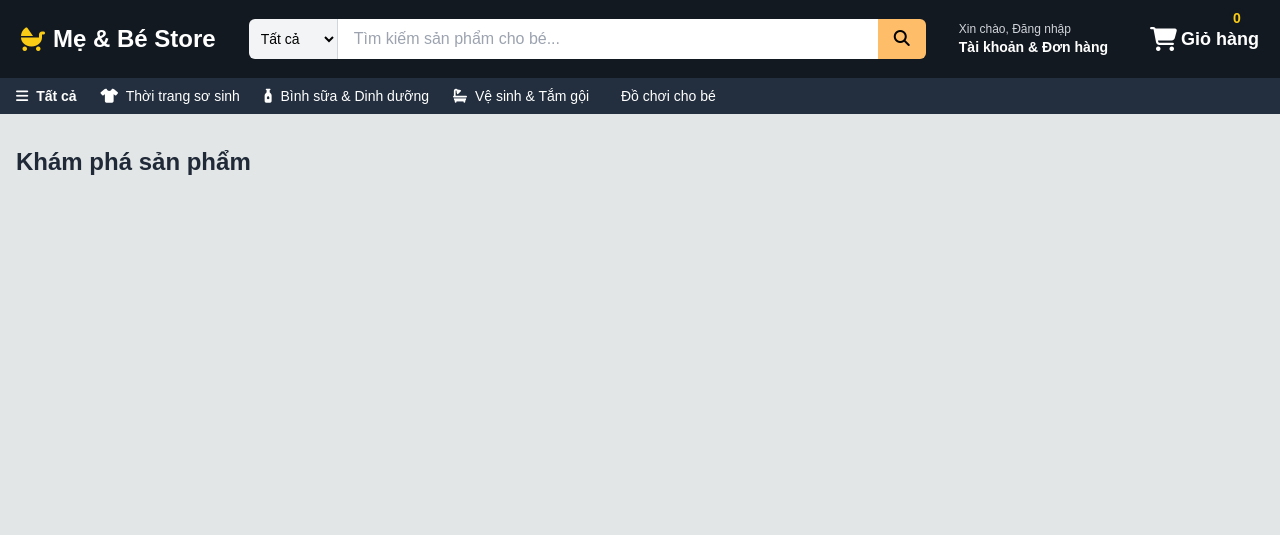
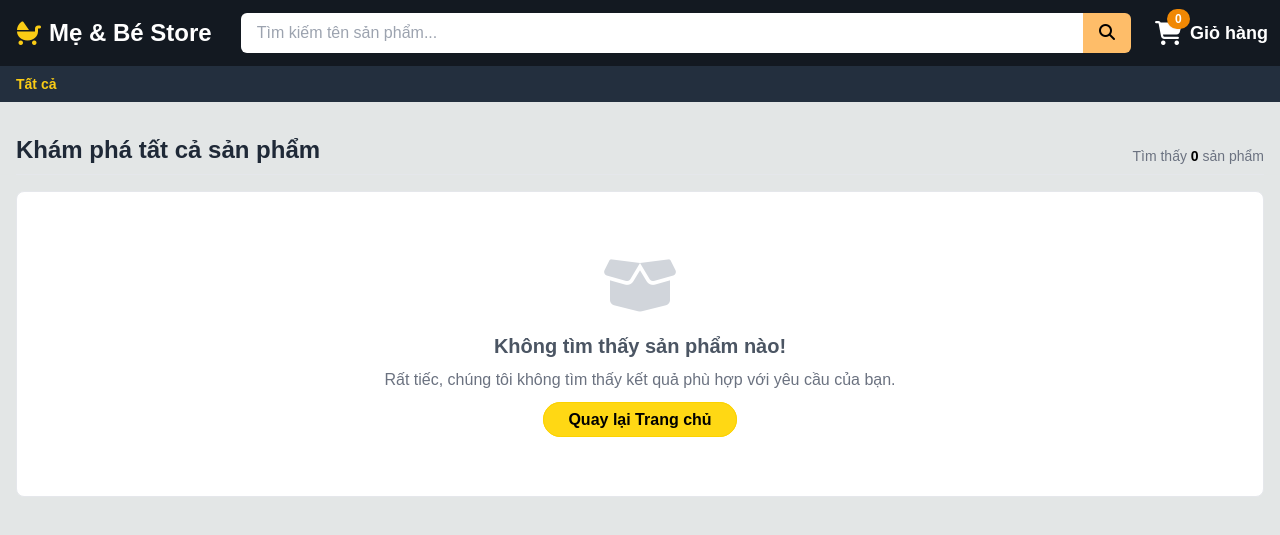
Before and after one commit to Apollo-GHUb/MeVaBeStore, a Flask app: template templates/index.html in a window 1280 px wide. Shown: the top 535 px of the page. Run offline with Flask 3, Linux system fonts and the light colour scheme; the template is opened without the code that fills it, so the values that code supplies are empty; some libraries are stand-ins or nearby versions.

Commit message:
Update index.html

```diff
--- a/templates/index.html
+++ b/templates/index.html
@@ -3,8 +3,7 @@
 
 <head>
     <meta charset="UTF-8">
-    <meta name="viewport" content="width=device-width, initial-scale=1.0">
-    <title>Mẹ và Bé Store - Mua sắm an tâm</title>
+    <title>Mẹ và Bé Store</title>
     <script src="https://cdn.tailwindcss.com"></script>
     <link rel="stylesheet" href="https://cdnjs.cloudflare.com/ajax/libs/font-awesome/6.4.0/css/all.min.css">
     <style>
@@ -12,107 +11,166 @@
             background-color: #E3E6E6;
             font-family: Arial, sans-serif;
         }
-
-        .amazon-nav {
-            background-color: #131921;
-        }
-
-        .amazon-subnav {
-            background-color: #232f3e;
-        }
-
-        .product-card:hover {
-            transform: translateY(-2px);
-            box-shadow: 0 4px 12px rgba(0, 0, 0, 0.15);
-            transition: all 0.2s;
-        }
     </style>
 </head>
 
 <body>
+    <header class="bg-[#131921] text-white p-3 flex justify-between items-center">
+        <a href="/"
+            class="flex items-center space-x-2 font-bold text-2xl hover:border-white border border-transparent p-1 rounded">
+            <i class="fa-solid fa-baby-carriage text-yellow-400"></i><span>Mẹ & Bé Store</span>
+        </a>
 
-    <header class="amazon-nav text-white p-3 flex items-center justify-between">
-        <div
-            class="flex items-center space-x-2 font-bold text-2xl px-2 cursor-pointer border border-transparent hover:border-white p-1 rounded">
-            <i class="fa-solid fa-baby-carriage text-yellow-400"></i>
-            <span>Mẹ & Bé Store</span>
+        <form action="/" method="GET" class="flex-1 mx-6 flex relative">
+            {% if current_cat %}
+            <input type="hidden" name="category" value="{{ current_cat }}">
+            {% endif %}
+
+            <input type="text" name="search" value="{{ search_query or '' }}" placeholder="Tìm kiếm tên sản phẩm..."
+                class="w-full px-4 py-2 text-black outline-none rounded-l-md" required>
+            <button type="submit"
+                class="bg-[#febd69] hover:bg-[#f3a847] px-4 py-2 rounded-r-md text-black transition-colors">
+                <i class="fa-solid fa-magnifying-glass"></i>
+            </button>
+        </form>
+
+        <a href="/cart"
+            class="cursor-pointer font-bold flex items-center text-lg hover:text-yellow-400 relative whitespace-nowrap">
+            <i class="fa-solid fa-cart-shopping text-2xl mr-2"></i>
+            <span id="cart-badge"
+                class="absolute -top-2 left-3 bg-[#f08804] text-white text-xs px-2 py-0.5 rounded-full shadow-sm">0</span>
+            Giỏ hàng
+        </a>
+    </header>
+
+    <nav class="bg-[#232f3e] text-white text-sm px-4 py-2 flex space-x-6 overflow-x-auto">
+        <a href="/" class="font-bold hover:text-yellow-400 {% if not current_cat %}text-yellow-400{% endif %}">Tất
+            cả</a>
+        {% for cat in categories %}
+        <a href="{{ url_for('home', category=cat) }}"
+            class="hover:text-yellow-400 whitespace-nowrap {% if current_cat == cat %}text-yellow-400 font-bold{% endif %}">
+            {{ cat }}
+        </a>
+        {% endfor %}
+    </nav>
+
+    <main class="max-w-[1400px] mx-auto p-4 mt-4">
+
+        <div class="flex justify-between items-end mb-4 border-b pb-2">
+            <h2 class="text-2xl font-bold text-gray-800">
+                {% if search_query %}
+                Kết quả tìm kiếm cho: "{{ search_query }}"
+                {% elif current_cat %}
+                Danh mục: {{ current_cat }}
+                {% else %}
+                Khám phá tất cả sản phẩm
+                {% endif %}
+            </h2>
+            <p class="text-gray-500 text-sm">Tìm thấy <b class="text-black">{{ total_items if total_items else 0 }}</b>
+                sản phẩm</p>
         </div>
 
-        <div class="flex-1 mx-6 flex">
-            <select class="bg-gray-100 text-black px-2 py-2 rounded-l-md text-sm border-r border-gray-300 outline-none">
-                <option>Tất cả</option>
-                <option>Bỉm Tã</option>
-                <option>Sữa Bột</option>
-            </select>
-            <input type="text" placeholder="Tìm kiếm sản phẩm cho bé..."
-                class="w-full px-4 py-2 text-black outline-none">
-            <button class="bg-[#febd69] hover:bg-[#f3a847] px-4 py-2 rounded-r-md text-black">
-                <i class="fa-solid fa-magnifying-glass"></i>
-            </button>
-        </div>
+        {% if products %}
+        <div class="grid grid-cols-1 md:grid-cols-4 lg:grid-cols-5 gap-4">
+            {% for item in products %}
+            <div class="bg-white p-4 rounded-lg flex flex-col justify-between hover:shadow-lg transition">
+                <a href="/product/{{ item.item_id }}" class="block">
+                    <div class="bg-gray-100 h-40 flex items-center justify-center mb-2 rounded">
+                        <i class="fa-solid fa-image text-4xl text-gray-300"></i>
+                    </div>
+                    <h3 class="text-sm font-bold text-blue-800 line-clamp-2 hover:text-orange-600"
+                        title="{{ item.category_l3 }}">
+                        {% if item.brand %}[{{ item.brand }}] {% endif %}{{ item.category_l3 }}
+                    </h3>
+                    <p class="text-lg font-bold text-[#B12704] mt-1">
+                        {% if item.price %}₫ {{ "{:,.0f}".format(item.price) }}{% else %}Đang cập nhật{% endif %}
+                    </p>
+                </a>
 
-        <div class="flex space-x-6 items-center">
-            <div class="cursor-pointer border border-transparent hover:border-white p-2 rounded text-sm">
-                <p class="text-xs text-gray-300">Xin chào, Đăng nhập</p>
-                <p class="font-bold">Tài khoản & Đơn hàng</p>
-            </div>
-            <div
-                class="cursor-pointer border border-transparent hover:border-white p-2 rounded flex items-center font-bold text-lg">
-                <i class="fa-solid fa-cart-shopping text-2xl relative mr-1"></i>
-                <span
-                    class="text-yellow-400 absolute top-2 right-[2.2rem] text-sm bg-[#131921] px-1 rounded-full">0</span>
-                Giỏ hàng
-            </div>
-        </div>
-    </header>
-
-    <nav class="amazon-subnav text-white text-sm px-4 py-2 flex space-x-6 overflow-x-auto">
-        <a href="#" class="hover:text-yellow-400 font-bold"><i class="fa-solid fa-bars mr-1"></i> Tất cả</a>
-        <a href="#" class="hover:text-yellow-400"><i class="fa-solid fa-shirt mr-1"></i> Thời trang sơ sinh</a>
-        <a href="#" class="hover:text-yellow-400"><i class="fa-solid fa-bottle-droplet mr-1"></i> Bình sữa & Dinh
-            dưỡng</a>
-        <a href="#" class="hover:text-yellow-400"><i class="fa-solid fa-bath mr-1"></i> Vệ sinh & Tắm gội</a>
-        <a href="#" class="hover:text-yellow-400"><i class="fa-solid fa-teddy-bear mr-1"></i> Đồ chơi cho bé</a>
-    </nav>
-
-    <main class="max-w-[1500px] mx-auto p-4 mt-4">
-        <h2 class="text-2xl font-bold mb-4 text-gray-800">Khám phá sản phẩm</h2>
-
-        <div class="grid grid-cols-1 md:grid-cols-2 lg:grid-cols-4 gap-4">
-            {% for item in products %}
-            <div class="bg-white p-4 rounded-lg product-card cursor-pointer flex flex-col justify-between">
-                <div>
-                    <div class="bg-gray-100 w-full h-48 flex items-center justify-center mb-4 rounded">
-                        <i class="fa-solid fa-image text-gray-400 text-4xl"></i>
-                    </div>
-                    <h3 class="text-sm font-bold text-blue-800 hover:text-orange-600 line-clamp-2"
-                        title="{{ item.category_l3 }}">
-                        {% if item.brand %}[{{ item.brand }}] {% endif %} {{ item.category_l3 }}
-                    </h3>
-
-                    <div class="text-yellow-500 text-xs my-1">
-                        <i class="fa-solid fa-star"></i><i class="fa-solid fa-star"></i><i
-                            class="fa-solid fa-star"></i><i class="fa-solid fa-star"></i><i
-                            class="fa-solid fa-star-half-stroke"></i>
-                        <span class="text-blue-500 font-normal ml-1">1,234</span>
-                    </div>
-                </div>
-
-                <div class="mt-2">
-                    <p class="text-xl font-bold text-red-700">
-                        {% if item.price %}₫ {{ "{:,.0f}".format(item.price) }} {% else %} Đang cập nhật {% endif %}
-                    </p>
-                    <p class="text-xs text-gray-500 mt-1">Giao hàng miễn phí Thứ Bảy, 15 thg 4</p>
-                    <button
-                        class="w-full mt-3 bg-yellow-400 hover:bg-yellow-500 text-sm font-bold py-2 rounded shadow-sm border border-yellow-500">
-                        Thêm vào giỏ hàng
-                    </button>
-                </div>
+                <button
+                    onclick="addToCart(`{{ item.item_id }}`, `{{ item.category_l3 | replace('`', '') }}`, {{ item.price if item.price else 0 }})"
+                    class="w-full mt-3 bg-[#FFD814] hover:bg-[#F7CA00] text-black text-sm font-bold py-2 rounded border border-[#FCD200] transition active:scale-95">
+                    Thêm vào giỏ hàng
+                </button>
             </div>
             {% endfor %}
         </div>
+
+        {% if total_pages > 1 %}
+        <div class="flex justify-center items-center space-x-4 mt-10 mb-6">
+
+            {% if page > 1 %}
+            <a href="{{ url_for('home', page=page-1, category=current_cat, search=search_query) }}"
+                class="px-4 py-2 bg-white border border-gray-300 rounded-md hover:bg-gray-100 text-gray-700 font-bold transition shadow-sm">
+                <i class="fa-solid fa-chevron-left mr-2"></i> Trước
+            </a>
+            {% else %}
+            <button disabled
+                class="px-4 py-2 bg-gray-50 border border-gray-200 rounded-md text-gray-400 font-bold cursor-not-allowed">
+                <i class="fa-solid fa-chevron-left mr-2"></i> Trước
+            </button>
+            {% endif %}
+
+            <span class="text-gray-700 font-medium">Trang <b class="text-black text-lg">{{ page }}</b> / {{ total_pages
+                }}</span>
+
+            {% if page < total_pages %} <a
+                href="{{ url_for('home', page=page+1, category=current_cat, search=search_query) }}"
+                class="px-4 py-2 bg-white border border-gray-300 rounded-md hover:bg-gray-100 text-gray-700 font-bold transition shadow-sm">
+                Sau <i class="fa-solid fa-chevron-right ml-2"></i>
+                </a>
+                {% else %}
+                <button disabled
+                    class="px-4 py-2 bg-gray-50 border border-gray-200 rounded-md text-gray-400 font-bold cursor-not-allowed">
+                    Sau <i class="fa-solid fa-chevron-right ml-2"></i>
+                </button>
+                {% endif %}
+
+        </div>
+        {% endif %}
+
+        {% else %}
+        <div class="text-center py-16 bg-white rounded-lg border mt-4">
+            <i class="fa-solid fa-box-open text-6xl text-gray-300 mb-4"></i>
+            <p class="text-xl text-gray-600 font-bold mb-2">Không tìm thấy sản phẩm nào!</p>
+            <p class="text-gray-500 mb-4">Rất tiếc, chúng tôi không tìm thấy kết quả phù hợp với yêu cầu của bạn.</p>
+            <a href="/"
+                class="bg-[#FFD814] hover:bg-[#F7CA00] text-black font-bold py-2 px-6 rounded-full border border-[#FCD200]">Quay
+                lại Trang chủ</a>
+        </div>
+        {% endif %}
+
     </main>
 
+    <div id="toast"
+        class="fixed bottom-5 right-5 bg-green-600 text-white px-6 py-3 rounded shadow-lg transform translate-y-20 opacity-0 transition-all duration-300 z-50 flex items-center pointer-events-none">
+        <i class="fa-solid fa-circle-check text-xl mr-3"></i>
+        <span id="toast-msg">Đã thêm vào giỏ hàng</span>
+    </div>
+
+    <script>
+        let cart = JSON.parse(localStorage.getItem('myCart')) || [];
+        document.getElementById('cart-badge').innerText = cart.reduce((sum, item) => sum + item.qty, 0);
+
+        function showToast(message) {
+            const toast = document.getElementById('toast');
+            document.getElementById('toast-msg').innerText = message;
+            toast.classList.remove('translate-y-20', 'opacity-0');
+            setTimeout(() => { toast.classList.add('translate-y-20', 'opacity-0'); }, 2500);
+        }
+
+        function addToCart(id, name, price) {
+            let item = cart.find(i => i.id === id);
+            if (item) {
+                item.qty++;
+            } else {
+                cart.push({ id, name, price, qty: 1 });
+            }
+            localStorage.setItem('myCart', JSON.stringify(cart));
+            document.getElementById('cart-badge').innerText = cart.reduce((sum, item) => sum + item.qty, 0);
+            showToast('Đã thêm thành công!');
+        }
+    </script>
 </body>
 
 </html>
```
